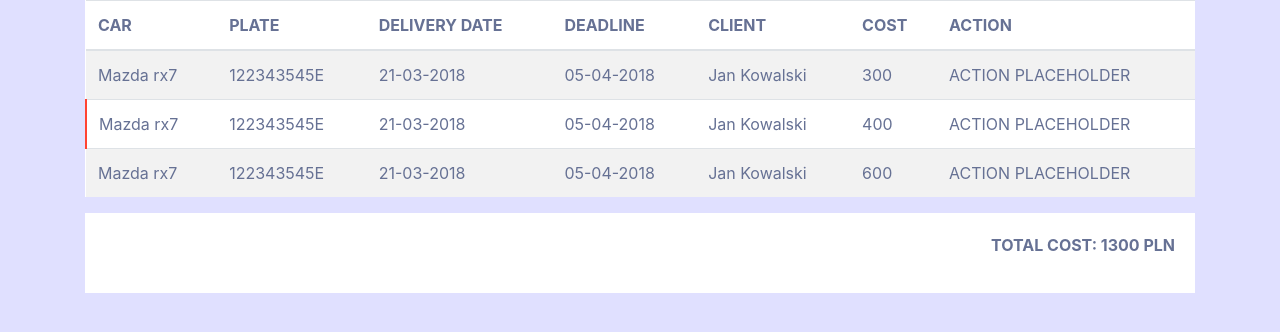
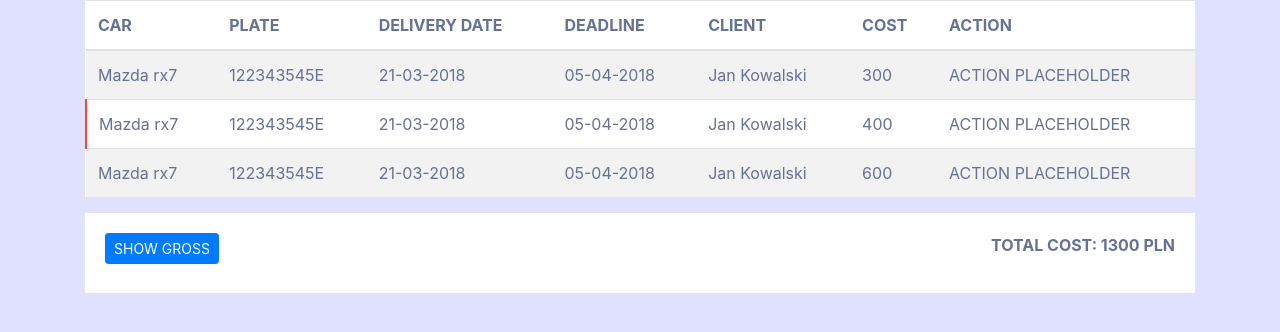
Before and after one commit to bascommaster/CarServiceA7, an Angular app: page / in a window 1280 px wide. Shown: the top 332 px of the page. Built offline with nearby package versions, Linux system fonts and the light colour scheme.

Commit message:
add @Output decorator and coutn grossCost

```diff
--- a/src/app/cars/cars-list/cars-list.component.html
+++ b/src/app/cars/cars-list/cars-list.component.html
@@ -33,6 +33,14 @@
     </div>
   </div>
 
-  <app-total-cost [totalCost]="totalCost"></app-total-cost>
+  <app-total-cost [totalCost]="totalCost" (shownGross)="onShownGross($event)"></app-total-cost>
+
+  <div class="row" *ngIf="grossCost">
+    <div class="col-12">
+      <div class="total-cost">
+        <p class="text-right">TOTAL GROSS COST: {{grossCost}} PLN</p>
+      </div>
+    </div>
+  </div>
 
 </div>
--- a/src/app/cars/cars-list/cars-list.component.ts
+++ b/src/app/cars/cars-list/cars-list.component.ts
@@ -10,6 +10,7 @@ import { Car } from '../models/car';
 export class CarsListComponent implements OnInit {
 
 totalCost: number;
+grossCost: number;
 
 cars: Car[] = [
   {
@@ -64,4 +65,8 @@ cars: Car[] = [
                     .reduce((prerv, next) => prerv + next);
   }
 
+  onShownGross(grossCost: number): void {
+    this.grossCost = grossCost;
+  }
+
 }
--- a/src/app/cars/total-cost/total-cost.component.html
+++ b/src/app/cars/total-cost/total-cost.component.html
@@ -2,6 +2,7 @@
   <div class="row">
     <div class="col-12">
       <div class="total-cost">
+        <button (click)="showGross()" class="btn btn-primary btn-sm float-left">SHOW GROSS</button>
         <p class="text-right">TOTAL COST: {{totalCost}} PLN</p>
       </div>
     </div>
--- a/src/app/cars/total-cost/total-cost.component.ts
+++ b/src/app/cars/total-cost/total-cost.component.ts
@@ -1,4 +1,5 @@
-import { Component, OnInit, Input } from '@angular/core';
+import { Component, OnInit, Input, Output, EventEmitter,  } from '@angular/core';
+
 
 @Component({
   selector: 'app-total-cost',
@@ -10,4 +11,13 @@ export class TotalCostComponent {
 @Input()
 totalCost: number;
 
+@Output()
+shownGross: EventEmitter<number> = new EventEmitter<number>();
+
+private VAT: number = 1.23;
+
+showGross(): void{
+  this.shownGross.emit(this.totalCost * this.VAT);
 }
+
+}
```
